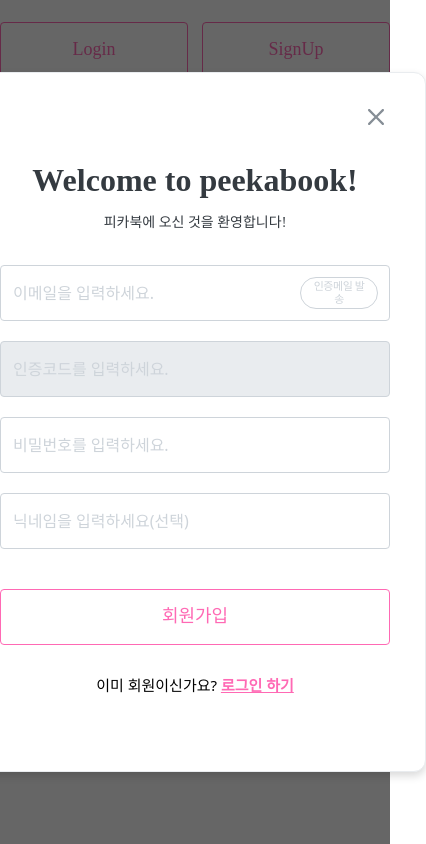
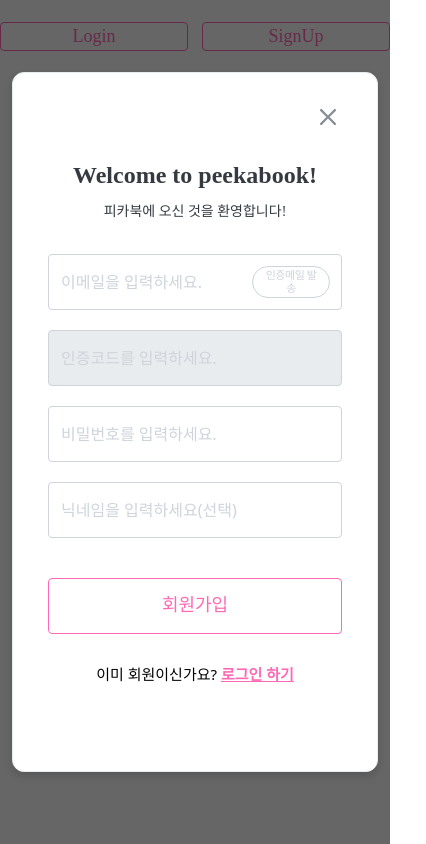
Before and after one commit to sunday-8-turtle/peekabook-client, a Vue app: page / in a window 390 px wide. Both pictures are taken after a click on the button "SignUp". Shown: the whole page, 426 px wide, since content can reach past the window. Built offline with nearby package versions, Linux system fonts and the light colour scheme; a web font is replaced by a local one.

Commit message:
style: 반응형 샘플 코드 추가

```diff
--- a/src/App.vue
+++ b/src/App.vue
@@ -13,4 +13,5 @@
 <style lang="scss">
 @import 'design/_normalize.css';
 @import 'design/_typography.scss';
+@import 'design/_responsive.scss';
 </style>
--- a/src/components/BaseButton.vue
+++ b/src/components/BaseButton.vue
@@ -1,5 +1,5 @@
 <script lang="ts">
-import { defineComponent, PropType } from 'vue';
+import { computed, defineComponent, PropType } from 'vue';
 
 type Shape = 'fill' | 'line';
 
@@ -28,9 +28,11 @@
   display: flex;
   justify-content: center;
   align-items: center;
-  width: 390px;
-  height: 56px;
+
+  width: 100%;
+  height: 100%;
   border-radius: 4px;
+
   font-family: Pretendard;
   font-style: normal;
   font-size: 18px;
--- a/src/components/BaseInput.vue
+++ b/src/components/BaseInput.vue
@@ -1,5 +1,5 @@
 <script lang="ts">
-import { defineComponent, PropType, ref } from 'vue';
+import { computed, defineComponent, PropType, ref } from 'vue';
 import BaseLottie from './BaseLottie.vue';
 
 type InputType = 'text' | 'email' | 'password';
@@ -51,10 +51,26 @@
       required: false,
       default: false,
     },
+    // height: {
+    //   type: String,
+    //   default: '100%',
+    // },
+    // width: {
+    //   type: String,
+    //   default: '100%',
+    // },
   },
   emits: ['update:modelValue', 'send-certification-code'],
-  setup() {
+  setup(props) {
     const input = ref<InstanceType<typeof HTMLInputElement>>();
+
+    // const customSize = computed(() => {
+    //   return {
+    //     width: props.width,
+    //     height: props.height,
+    //   };
+    // });
+
     return { input };
   },
   methods: {
@@ -115,8 +131,8 @@
 <style scoped lang="scss">
 .wrapper {
   position: relative;
-  width: 390px;
-  height: 56px;
+  width: 100%;
+  height: 100%;
 }
 
 .base-input {
--- a/src/components/BaseModal.vue
+++ b/src/components/BaseModal.vue
@@ -1,15 +1,13 @@
 <script lang="ts">
-import { defineComponent, computed, ref } from 'vue';
+import { defineComponent, computed, ref, PropType } from 'vue';
+
+type ModalType = 'signup' | 'login';
 
 export default defineComponent({
   name: 'BaseModal',
   props: {
-    width: {
-      type: Number, // ex) 500 -> '500px'
-      required: false,
-    },
-    height: {
-      type: Number, // ex) 600 -> '600px'
+    modalType: {
+      type: String as PropType<ModalType>,
       required: false,
     },
   },
@@ -18,14 +16,7 @@
     const modalWrapper = ref<HTMLDivElement>();
     const modal = ref<HTMLElement>();
 
-    const customModalSize = computed(() => {
-      return {
-        width: props.width ? `${props.width}px` : '100%',
-        height: props.height ? `${props.height}px` : '100%',
-      };
-    });
-
-    return { customModalSize, modalWrapper, modal };
+    return { modalWrapper, modal };
   },
   methods: {
     open() {
@@ -70,7 +61,7 @@
     <dialog
       ref="modal"
       class="modal"
-      :style="[customModalSize]"
+      :class="modalType"
       aria-modal="true"
       @click="preventModalClosing"
     >
@@ -83,6 +74,8 @@
 </template>
 
 <style lang="scss" scoped>
+@import '@/design/_responsive.scss';
+
 .modal-wrapper {
   display: none;
   position: absolute;
@@ -92,6 +85,7 @@
 
   width: 100%;
   height: 100%;
+  padding: 12px;
   background-color: rgba(0, 0, 0, 0.6);
 
   &.black-out {
@@ -120,6 +114,19 @@
   }
 }
 
+.signup {
+  width: 100%;
+  height: 700px;
+
+  @include respond-to(tablet) {
+    width: 590px;
+  }
+
+  @include respond-to(desktop) {
+    width: 590px;
+  }
+}
+
 .close-btn {
   position: absolute;
   top: 35px;
--- a/src/components/SignupModal.vue
+++ b/src/components/SignupModal.vue
@@ -152,12 +152,11 @@
 </script>
 
 <template>
-  <BaseModal ref="baseModal" :width="590" :height="700" @close-modal="onClose">
+  <BaseModal ref="baseModal" modal-type="signup" @close-modal="onClose">
     <div class="welcome-message">
       <p class="message-en">Welcome to peekabook!</p>
       <p class="message-kr">피카북에 오신 것을 환영합니다!</p>
     </div>
-
     <form
       action="#"
       class="signup-form"
@@ -173,6 +172,7 @@
         class="input input-email"
         :isBtnRequired="true"
         :isSending="isSending"
+        height="56px"
         @send-certification-code="onSendCertificationCode"
       />
       <BaseInput
@@ -183,6 +183,7 @@
         :placeholder="'인증코드를 입력하세요.'"
         class="input input-certification-code"
         :disabled="!showCertificationCodeInput"
+        height="56px"
       />
       <BaseInput
         v-model="signupData.password"
@@ -192,6 +193,7 @@
         autocomplete="new-password"
         :placeholder="'비밀번호를 입력하세요.'"
         class="input input-password"
+        height="56px"
       />
       <BaseInput
         v-model="signupData.nickname"
@@ -199,6 +201,7 @@
         name="username"
         placeholder="닉네임을 입력하세요(선택)"
         class="input input-nickname"
+        height="56px"
       />
 
       <BaseButton :shape="isFormFilled ? 'fill' : 'line'" class="submit-btn">
@@ -222,6 +225,8 @@
 </template>
 
 <style lang="scss" scoped>
+@import '@/design/_responsive.scss';
+
 .welcome-message {
   margin-top: 50px;
   font-family: Pretendard;
@@ -238,16 +243,21 @@
   }
 
   .message-en {
-    height: 45px;
+    height: 34px;
     font-weight: 700;
-    font-size: 32px;
+    font-size: 24px;
+
+    @include respond-to(tablet) {
+      height: 45px;
+      font-size: 32px;
+    }
   }
 
   .message-kr {
+    font-weight: 400;
+    margin-top: 10px;
+    font-size: 14px;
     height: 20px;
-    font-weight: 400;
-    font-size: 14px;
-    margin-top: 10px;
   }
 }
 
@@ -262,6 +272,11 @@
 
   .input {
     margin-top: 20px;
+    height: 56px;
+
+    @include respond-to(tablet) {
+      width: 390px;
+    }
   }
 
   .input-email {
@@ -270,6 +285,11 @@
 
   .submit-btn {
     margin-top: 40px;
+    height: 56px;
+
+    @include respond-to(tablet) {
+      width: 390px;
+    }
   }
 }
 
--- /dev/null
+++ b/src/design/_responsive.scss
@@ -0,0 +1,50 @@
+// https://getbootstrap.com/docs/5.0/layout/breakpoints/#available-breakpoints
+$breakpoints: (
+  'mobile': 576px,
+  'tablet': 768px,
+  'desktop': 992px,
+);
+
+@mixin respond-to($breakpoint, $direction: min) {
+  @if map-has-key($breakpoints, $breakpoint) {
+    $device: map-get($breakpoints, $breakpoint);
+    @media (min-width: $device) {
+      @content;
+    }
+  } @else {
+    @if $direction == min {
+      @media (min-width: $breakpoint) {
+        @content;
+      }
+    } @else {
+      @media (max-width: $breakpoint) {
+        @content;
+      }
+    }
+  }
+}
+
+// 1. 정의해둔 브레이크포인트 사용 (Mobile-first => $breakpoints)
+// .bookmark-item {
+//   width: 100%;
+
+//   @include respond-to(tablet) {
+//     width: 220px;
+//   }
+
+//   @include respond-to(desktop) {
+//     width: 330px;
+//   }
+// }
+
+// 2. 커스텀 사이즈 사용: @include respond-to (커스텀 픽셀, min or max) { ... }
+// .bookmark-item {
+//   width: 100%;
+
+//   @include respond-to(1200px, min) {
+//     width: 350px;
+//   }
+// }
+
+// Todos
+// 디바이스 가로/세로 전환 대응
```
